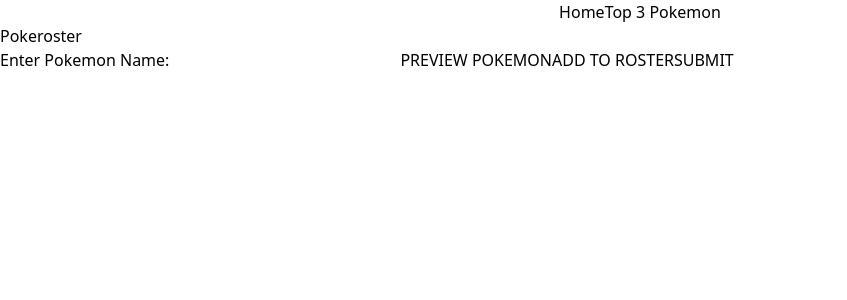
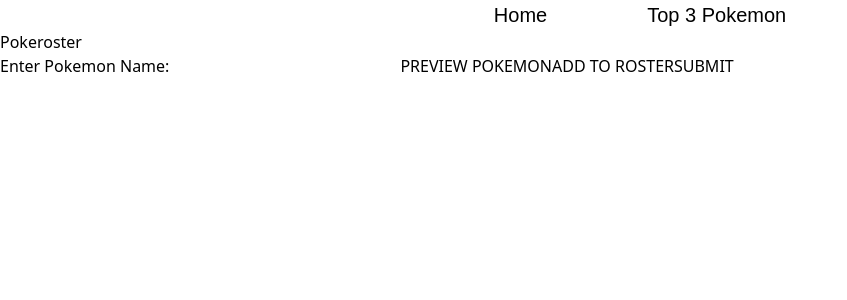
Before and after one commit to S0han/pokeroster, a Next.js app: page / in a window 1280 px wide. Shown: the top 300 px of the page, without its empty margins (0-847 px from the left). Built offline with nearby package versions, Linux system fonts and the light colour scheme.

Commit message:
style text and fonts for the navbar

```diff
--- a/app/styles/tailwind.css
+++ b/app/styles/tailwind.css
@@ -5,3 +5,20 @@
 .Navbar {
     text-align: center;
 }
+
+.Navbar a {
+    margin-left: 50px;
+    margin-right: 50px;
+    text-decoration: none;
+    color: black;
+    font-size: 20px;
+    font-family: 'arial';
+}
+
+.Navbar a:hover {
+    color: red;
+}
+
+.Navbar a:link, a:visited {
+    text-decoration: none;
+}
```
